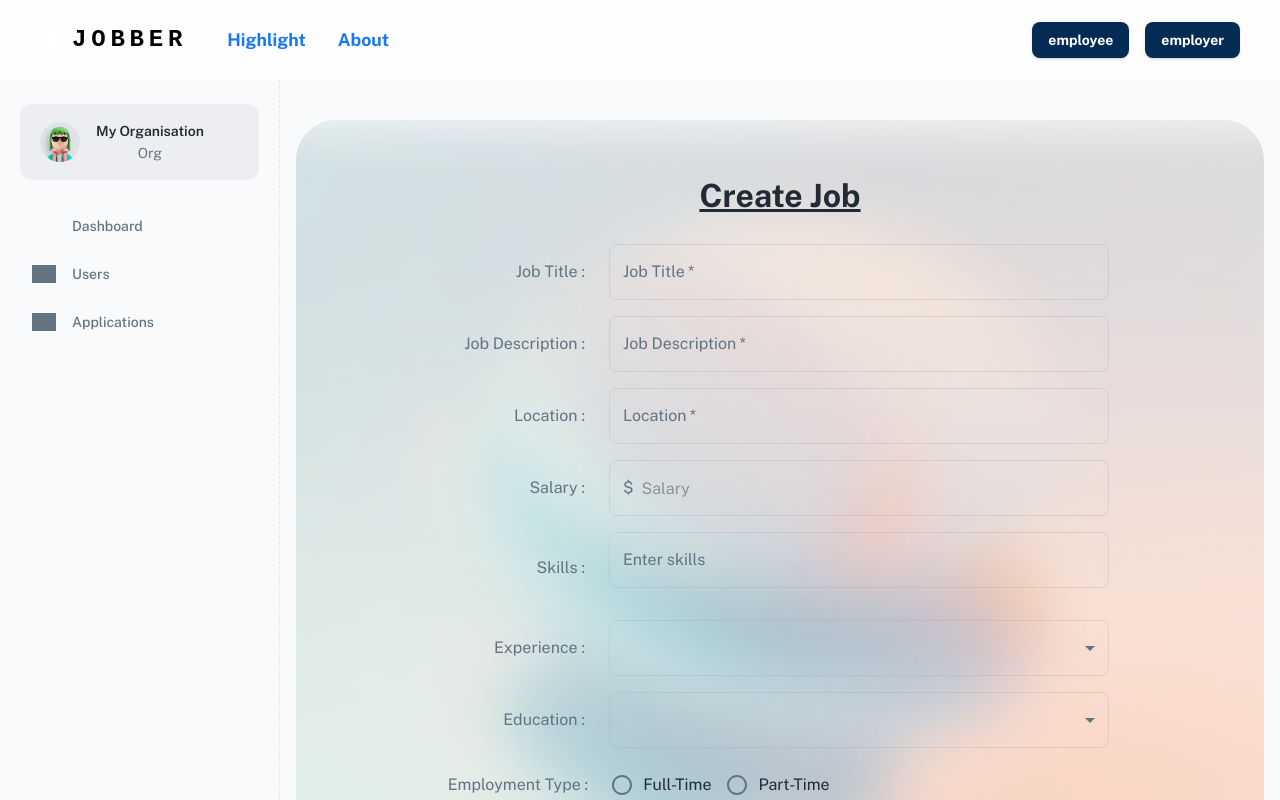
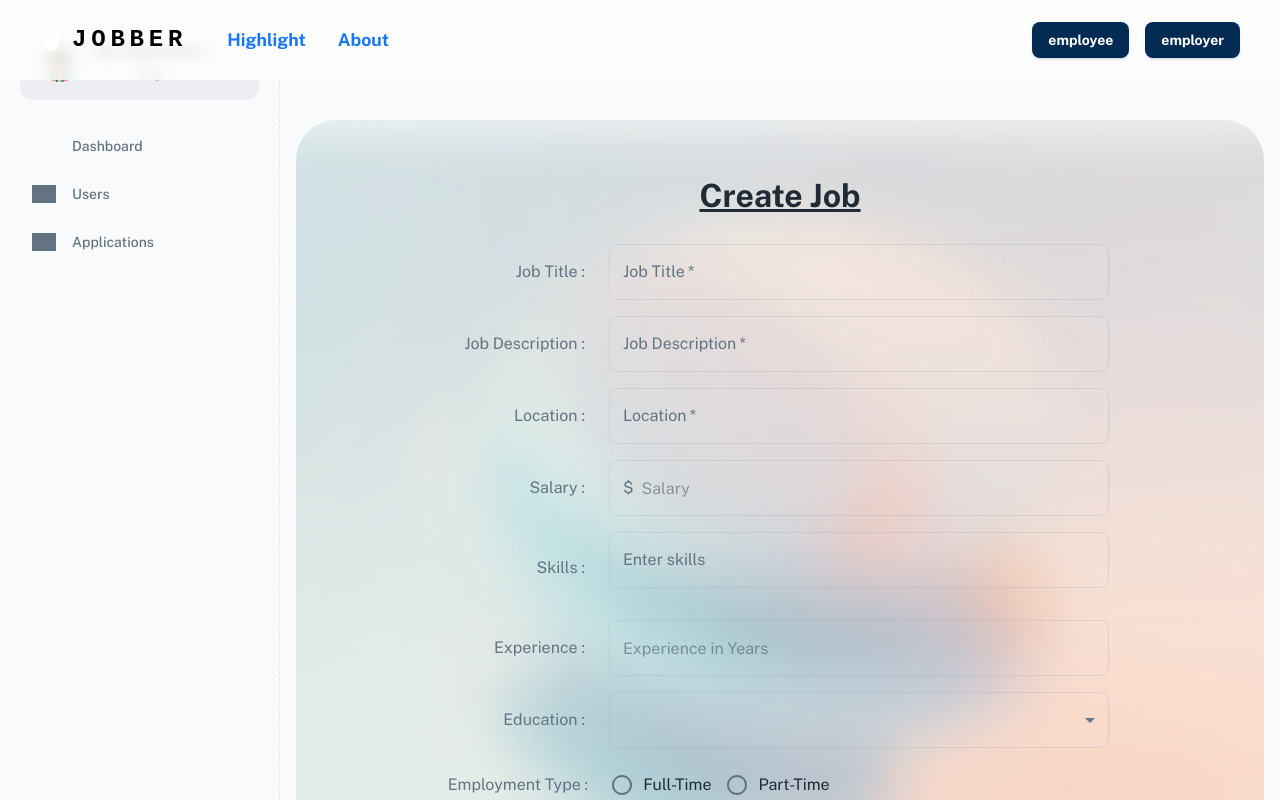
Before and after one commit to nikShri31/Job-Listing, a React (Vite) app in the folder Frontend/: page /org/create-job-form in a window 1280 px wide. Shown: the top 800 px of the page. Built offline with nearby package versions, Linux system fonts and the light colour scheme; grey boxes are pictures that could not be loaded.

Commit message:
Organisation Dashboard fixes

```diff
--- a/Frontend/src/Org_Dashboard/layouts/dashboard/Nav.jsx
+++ b/Frontend/src/Org_Dashboard/layouts/dashboard/Nav.jsx
@@ -133,7 +133,7 @@ const renderContent = (
           sx={{
             height: '100vh', // Full height
             position: 'fixed', // Fixed position
-            position: 'sticky',
+            // position: 'sticky',
             top:0,
             width: NAV.WIDTH,
             borderRight: (theme) => `dashed 1px ${theme.palette.divider}`,
--- a/Frontend/src/Org_Dashboard/sections/products/Create_Job_Form.jsx
+++ b/Frontend/src/Org_Dashboard/sections/products/Create_Job_Form.jsx
@@ -137,15 +137,17 @@ export default function CreateNewJob() {
   // Validation function
   const validateInputs = () => {
     const newErrors = {};
-    Object.entries(formData).forEach(([key, value]) => {
-      if ( key !== 'skills' && !value.trim().length){
-        newErrors[key] = `${key} is required`;
-      }
-    });
-
     // Add custom validations
     if (formData.salary && isNaN(formData.salary)) {
       newErrors.salary = 'Salary must be a number';
+    } else if (formData.experience && isNaN(formData.experience)) {
+      newErrors.salary = 'Salary must be a number';
+    } else {
+      Object.entries(formData).forEach(([key, value]) => {
+        if (key !== 'skills' && !value.toString().trim().length) {
+          newErrors[key] = `${key} is required`;
+        }
+      });
     }
 
     setFieldError(newErrors);
@@ -155,17 +157,16 @@ export default function CreateNewJob() {
   // Handle form submit
   const handleSubmit = async (event) => {
     // event.preventDefault();
-      const isValid = validateInputs();
+    const isValid = validateInputs();
     if (!isValid) {
       return;
     }
 
     try {
-      const result =  dispatch(createApplication(formData));
+      const result = dispatch(createApplication(formData));
 
       if (createApplication.fulfilled.match(result)) {
         console.log('Application created successfully:', result.payload);
-        // Redirect to applications page and fetch applications
         navigate('/org/applications');
       } else if (createApplication.rejected.match(result)) {
         setFieldError({ general: result.payload });
@@ -396,7 +397,22 @@ export default function CreateNewJob() {
 
                 {/* Select Input */}
                 <Grid item sx={{ flexGrow: 1 }}>
-                  <Select
+                  <FormControl sx={{ width: { xs: '100%', sm: '100%', md: '500px' }, ml: 1 }}>
+                    <TextField
+                      id="experience"
+                      placeholder="Experience in Years"
+                      // label="Experience in Years"
+                      type="number"
+                      value={formData?.experience}
+                      name="experience"
+                      onChange={handleChange}
+                      disabled={!isEditable}
+                      InputLabelProps={{
+                        shrink: true,
+                      }}
+                    />
+                  </FormControl>
+                  {/* <Select
                     labelId="experience"
                     id="experience"
                     name="experience"
@@ -412,7 +428,7 @@ export default function CreateNewJob() {
                     <MenuItem value={'Fresher'}>Fresher</MenuItem>
                     <MenuItem value={'1'}>0 to 5 years</MenuItem>
                     <MenuItem value={'10'}>5+ years</MenuItem>
-                  </Select>
+                  </Select> */}
 
                   {/* Error Message */}
                   {fieldError.experience && (
@@ -532,7 +548,6 @@ export default function CreateNewJob() {
               variant="contained"
               onClick={() => {
                 handleSubmit();
-
               }}
               disabled={!isEditable}
             >
--- a/Frontend/src/Org_Dashboard/sections/products/product-card.jsx
+++ b/Frontend/src/Org_Dashboard/sections/products/product-card.jsx
@@ -14,6 +14,7 @@ import { ColorPreview } from '../../components/color-utils';
 import { useDispatch, useSelector } from 'react-redux';
 import {  useNavigate } from 'react-router-dom';
 import { setSelectedJob } from '../../../store/createJobSlice';
+import { Button } from '@mui/material';
 
 // ----------------------------------------------------------------------
 
@@ -78,7 +79,8 @@ export default function ApplicationsCard({application}) {
   // );
 
   return (
-    <Card onClick={handleApplicants} sx={{ cursor: 'pointer' }}>
+    // <Card onClick={handleApplicants} sx={{ cursor: 'pointer' }}>
+    <Card sx={{ cursor: 'pointer' }}>
     <Box sx={{ pt: '100%', position: 'relative' }}>
       <Typography> {application?.title || 'No Title'}</Typography>
       <Typography> {application?.organisation || 'No Org'}</Typography>
--- a/Frontend/src/store/createJobSlice.js
+++ b/Frontend/src/store/createJobSlice.js
@@ -20,6 +20,11 @@ export const createApplication = createAsyncThunk(
     //   return rejectWithValue(' first logged in as an employer to create an application.');
     // }
     try {
+      formData.requirements = {
+        skills : formData.skills,
+        experience : formData.experience,
+        education : formData.education
+      }
       console.log(formData);
         const response = await axios.post('http://localhost:5000/api/job', formData, {
             headers: {
```
Also changed, not shown: 1 other file (tests, documents, lock files or other folders).
